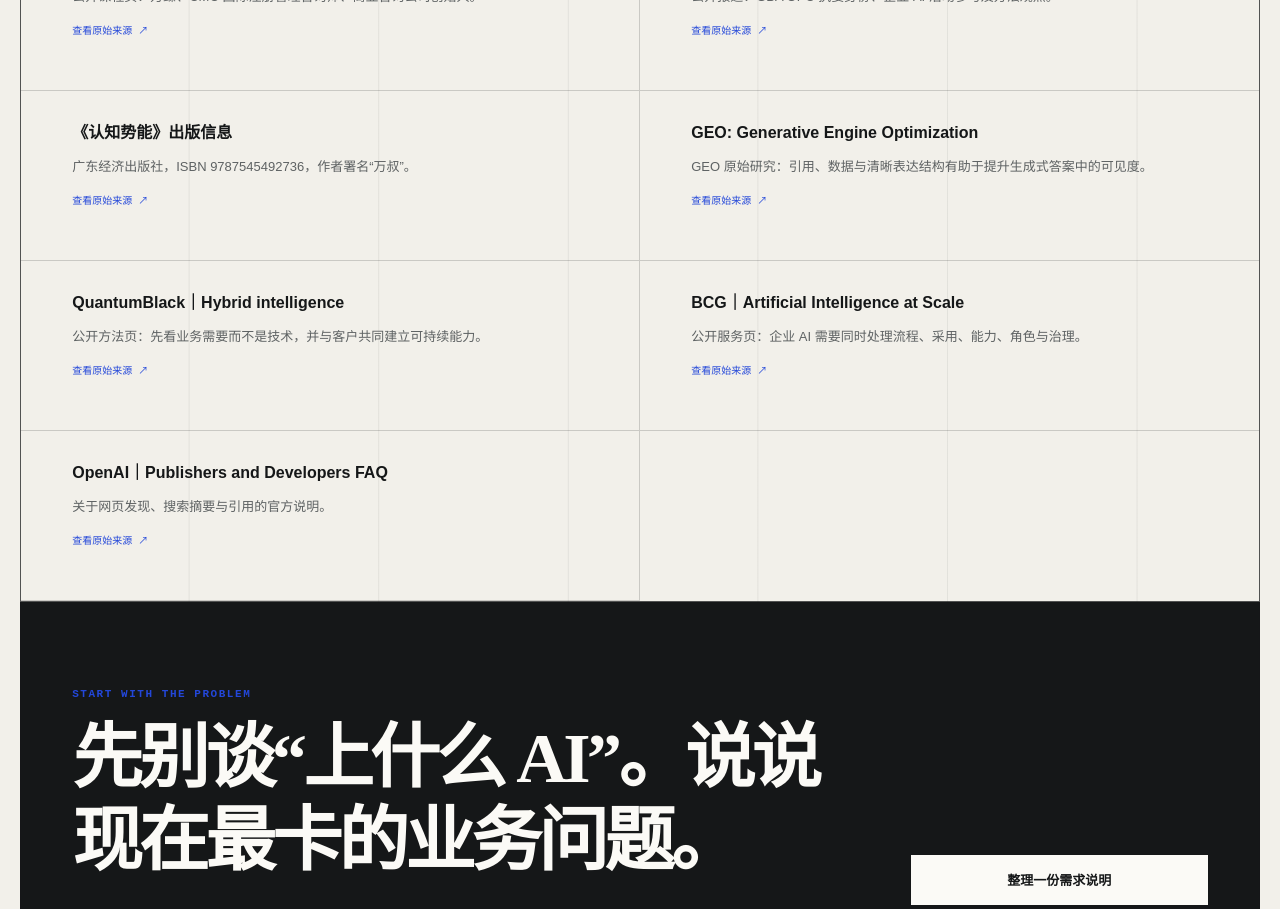
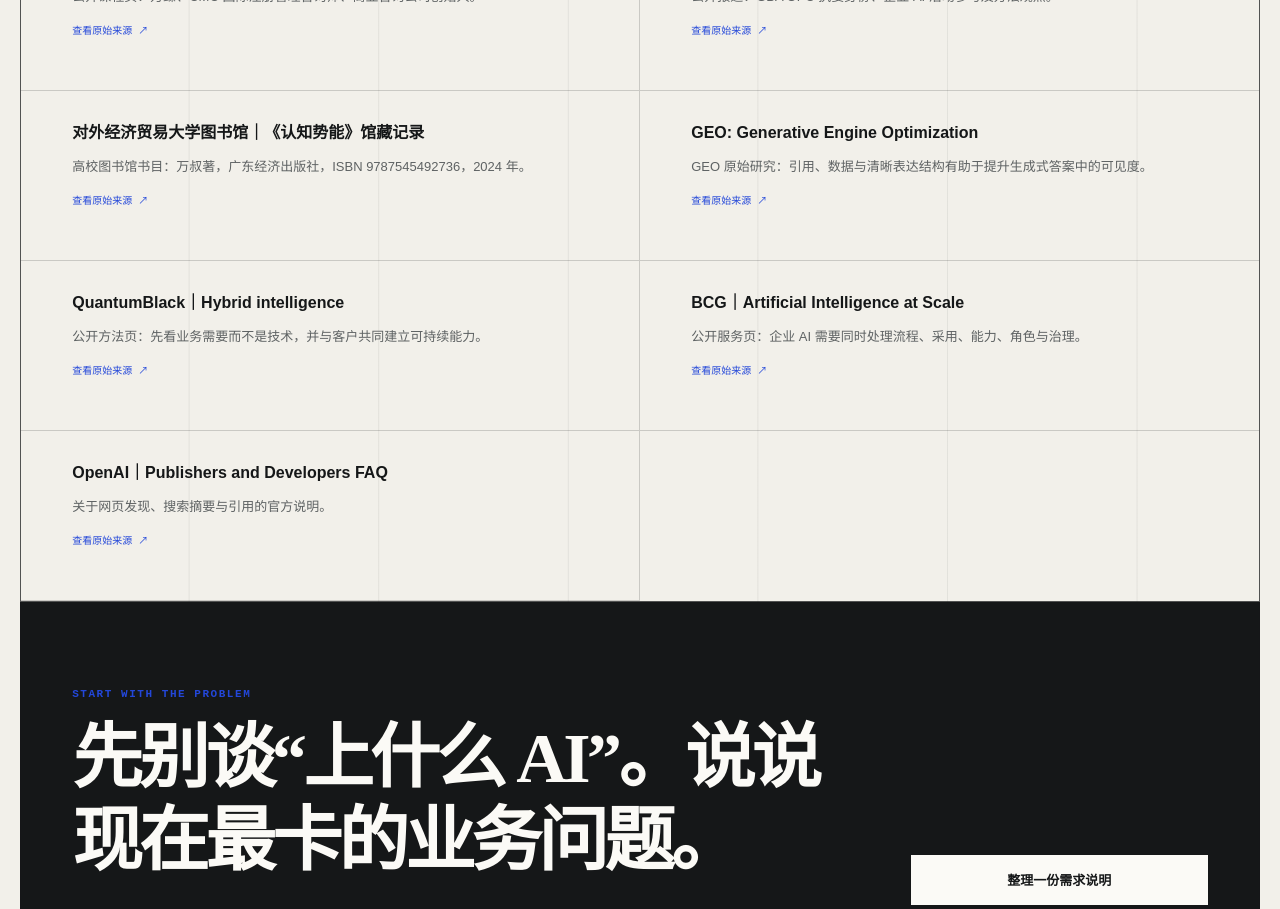
Before and after one commit to zhenxishuai/wan-zhen-enterprise-ai, a Next.js app: page /enterprise-ai-consulting-training/ in a window 1280 px wide. Shown: the part 7140-8049 px from the top of the page. Built offline with nearby package versions, Linux system fonts and the light colour scheme.

Commit message:
chore: strengthen book evidence source

```diff
--- a/app/content.ts
+++ b/app/content.ts
@@ -28,9 +28,9 @@
     url: "https://news.southcn.com/node_54a44f01a2/09d6b2e8d6.shtml",
   },
   book: {
-    title: "《认知势能》出版信息",
-    note: "广东经济出版社，ISBN 9787545492736，作者署名“万叔”。",
-    url: "https://easterneast.com/product/6689dda6f0f22447208c1370/",
+    title: "对外经济贸易大学图书馆｜《认知势能》馆藏记录",
+    note: "高校图书馆书目：万叔著，广东经济出版社，ISBN 9787545492736，2024 年。",
+    url: "https://opac.lib.uibe.edu.cn/opac/book/33127141902bc53eadf7902b7c3adfb8",
   },
   geoPaper: {
     title: "GEO: Generative Engine Optimization",
```
